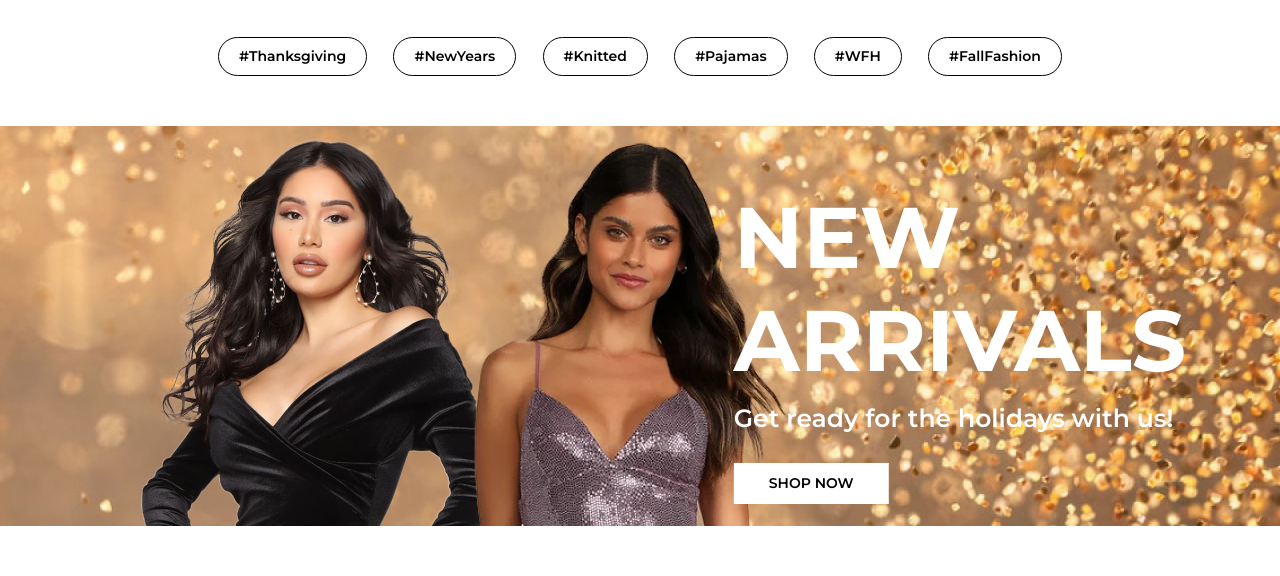
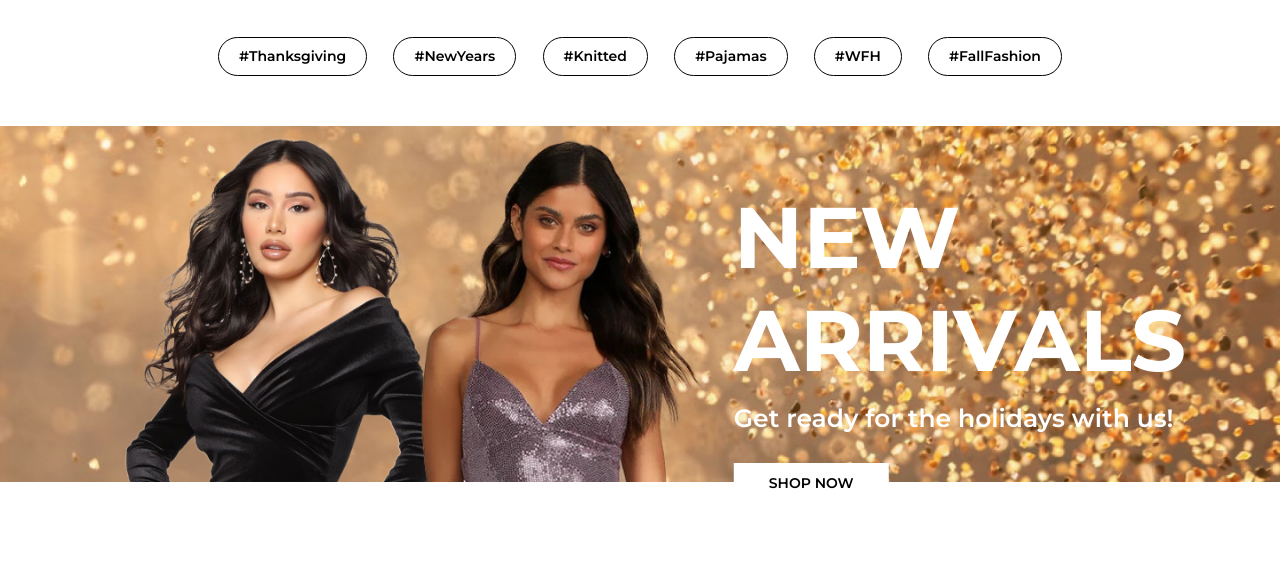
Before and after one commit to devfranclinjames/landingpage, a React (Vite) app: page / in a window 1280 px wide. Shown: the part 1826-2402 px from the top of the page. Built offline with nearby package versions, Linux system fonts and the light colour scheme; a web font is replaced by a local one.

Commit message:
fixed new arrivals section

```diff
--- a/src/styles/_header.scss
+++ b/src/styles/_header.scss
@@ -6,7 +6,6 @@
 }
 
 header{
-    max-width: 1440px;
     height: 70px;
     background:white;
     width: 100%;
--- a/src/styles/_homeContent.scss
+++ b/src/styles/_homeContent.scss
@@ -113,7 +113,7 @@
     height: 400px;
     overflow: hidden;
     .cardimagemerge{
-        position: absolute;
+        width: 100%;
     }
     .a, .b, .newsContent{
         @include absoluteMid();
--- a/src/styles/styles.css
+++ b/src/styles/styles.css
@@ -1,5 +1,4 @@
 header {
-  max-width: 1440px;
   height: 70px;
   background: white;
   width: 100%;
@@ -158,7 +157,7 @@ header .currency .usLogoCurrency {
   overflow: hidden;
 }
 .newsCard .cardimagemerge {
-  position: absolute;
+  width: 100%;
 }
 .newsCard .a, .newsCard .b, .newsCard .newsContent {
   left: 50%;
```
Also changed, not shown: 1 other file (tests, documents, lock files or other folders).
